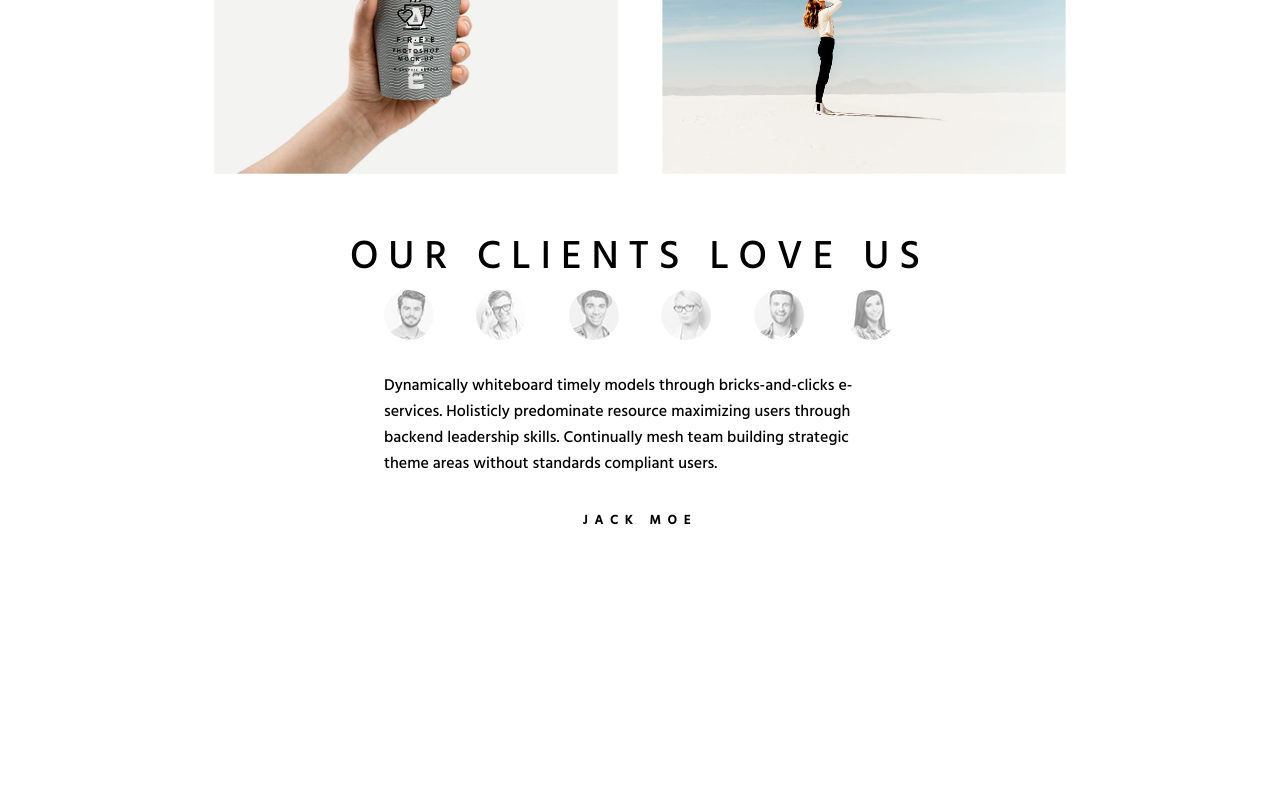
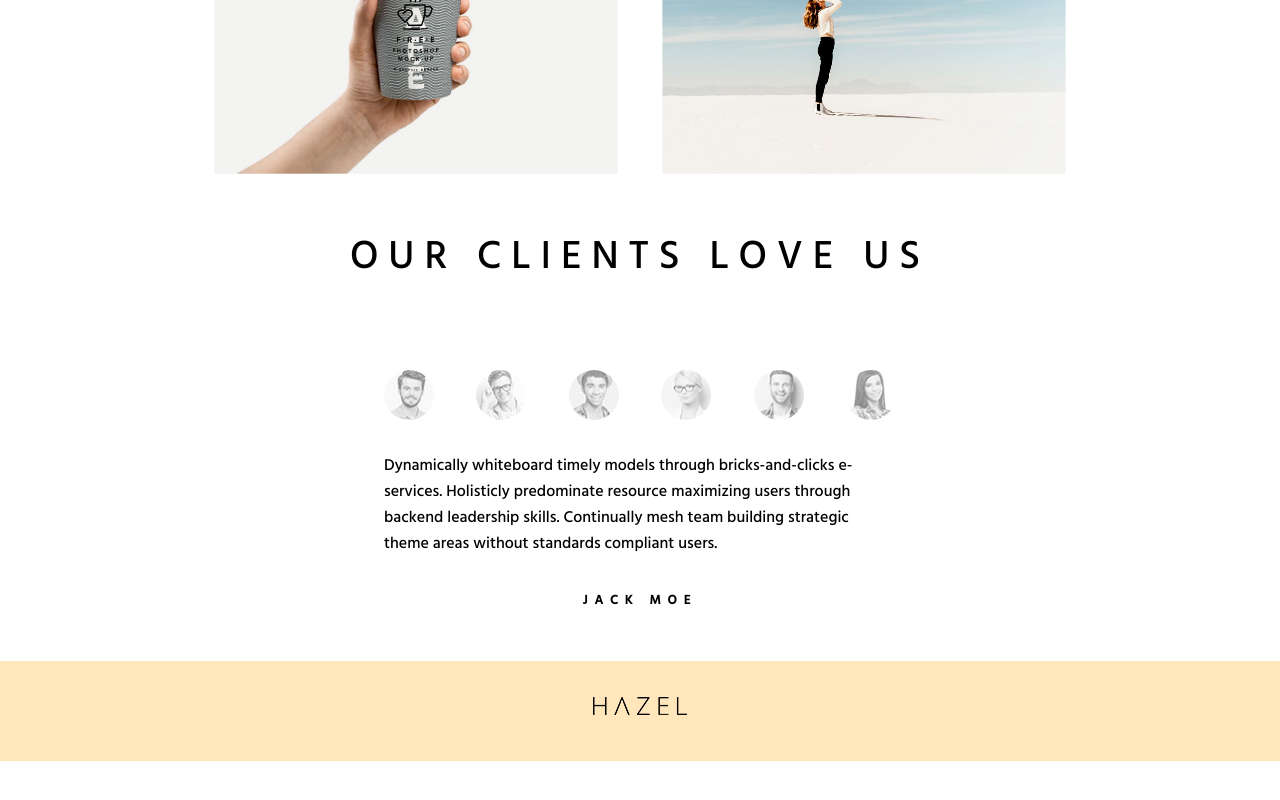
Before and after one commit to Yassin-Samir/hazel-app, a React (Vite) app: page / in a window 1280 px wide. Shown: the part 4568-5368 px from the top of the page. After the commit the page ends 5329 px from the top, so only its background shows below. Built offline with nearby package versions, Linux system fonts and the light colour scheme.

Commit message:
adding the footer

```diff
--- a/src/App.jsx
+++ b/src/App.jsx
@@ -10,6 +10,7 @@
 import Section7 from "./components/section7";
 import { Section8 } from "./components/section8";
 import Section9 from "./components/section9";
+import Footer from "./components/footer";
 export default function App() {
   useEffect(() => {
     const scroll = () => {
@@ -44,7 +45,7 @@
       <Section7 />
       <Section8 />
       <Section9 />
-      <div className="fd"></div>
+      <Footer />
     </>
   );
 }
--- /dev/null
+++ b/src/components/footer.jsx
@@ -0,0 +1,14 @@
+import React from "react";
+import hazel from "../assets/logo.png";
+import "../css/footer.css";
+function footer() {
+  return (
+    <div className="footer">
+      <a href="#section">
+        <img src={hazel} />
+      </a>
+    </div>
+  );
+}
+
+export default footer;
--- a/src/components/section.jsx
+++ b/src/components/section.jsx
@@ -27,7 +27,7 @@
     },
   };
   return (
-    <section>
+    <section id="section">
       <span
         className="material-symbols-outlined left"
         onClick={() => setpos(pos > 0 ? 0 : 1)}
--- /dev/null
+++ b/src/css/footer.css
@@ -0,0 +1,12 @@
+.footer {
+  height: 100px;
+  display: flex;
+  justify-content: center;
+  align-items: center;
+  background-color:#ffe7bb;
+  margin-top: 50px;
+}
+.footer img {
+  width: fit-content;
+  height: fit-content;
+}
--- a/src/css/section9.css
+++ b/src/css/section9.css
@@ -14,6 +14,7 @@
   display: flex;
   flex-wrap: wrap;
   justify-content: space-between;
+  margin-top: 80px;
 }
 .section9 > p:first-child {
   letter-spacing: 10px;
```
